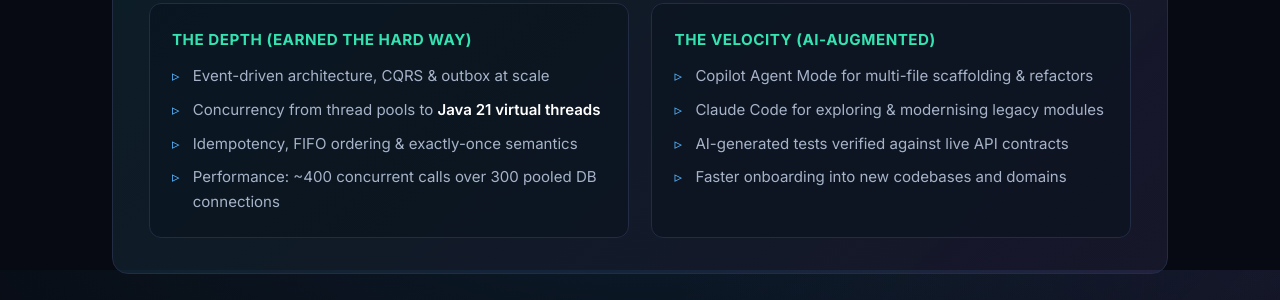
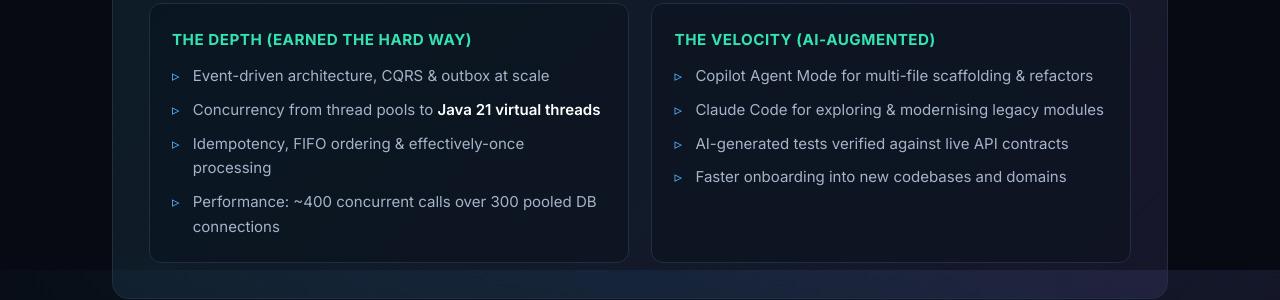
Before and after one commit to Bineetbhusandas/bineetbhusandas.github.io, a plain HTML site: page index.html in a window 1280 px wide. Shown: the part 2130-2430 px from the top of the page. Drawn offline with Linux system fonts and the light colour scheme.

Commit message:
Fix exactly-once -> effectively-once; refresh resume PDF

```diff
--- a/index.html
+++ b/index.html
@@ -153,7 +153,7 @@
           <ul>
             <li>Event-driven architecture, CQRS &amp; outbox at scale</li>
             <li>Concurrency from thread pools to <strong>Java 21 virtual threads</strong></li>
-            <li>Idempotency, FIFO ordering &amp; exactly-once semantics</li>
+            <li>Idempotency, FIFO ordering &amp; effectively-once processing</li>
             <li>Performance: ~400 concurrent calls over 300 pooled DB connections</li>
           </ul>
         </div>
```
Also changed, not shown: 1 other file.
